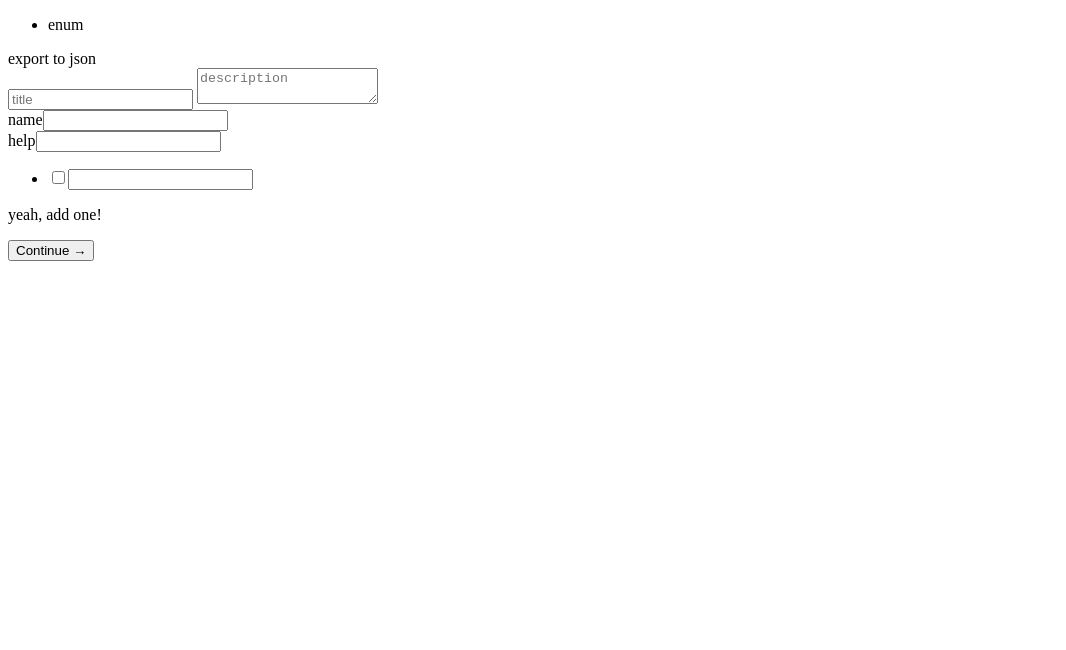
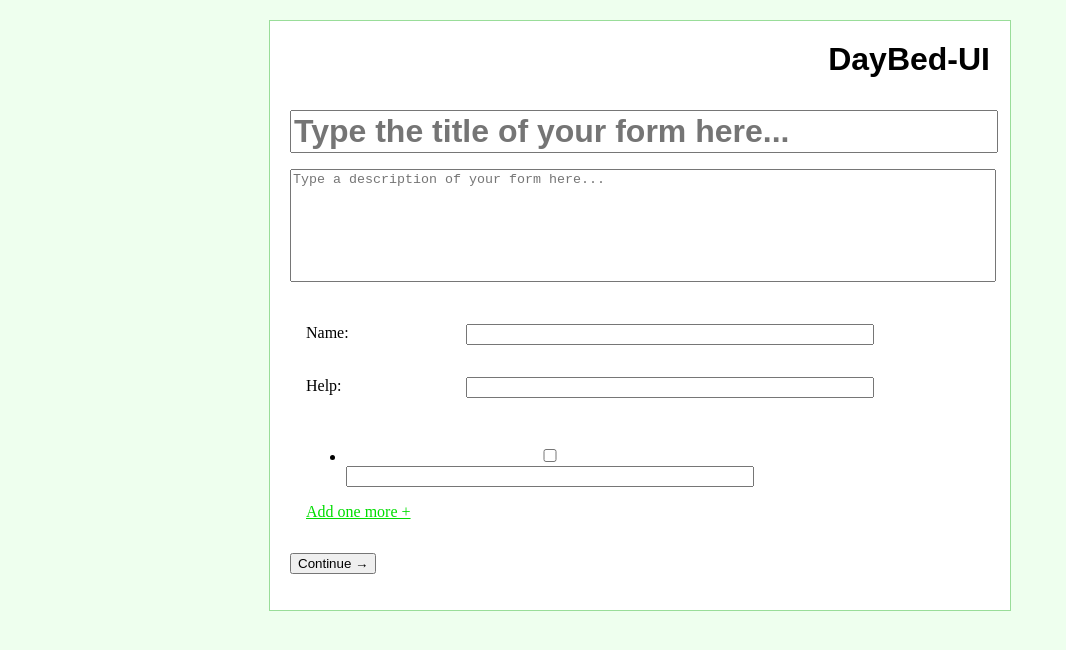
Before and after one commit to spiral-project/daybed-todo, a plain HTML site: page index.html in a window 1280 px wide. Shown: the whole page, without its empty margins (0-1066 px from the left). Drawn offline with Linux system fonts and the light colour scheme; a web font is replaced by a local one.

Commit message:
Add some style downthere \!

```diff
--- a/daybed.js
+++ b/daybed.js
@@ -33,10 +33,12 @@ ChoiceFieldGenerator.prototype.createChoices = function(){
 
     var choices = document.createElement('div');
     var littlePlus = document.createElement('a');
-    littlePlus.innerHTML = "yeah, add one!";
+    littlePlus.href = "#";
+    littlePlus.innerHTML = "Add one more &plus;";
     //var self = this;
     littlePlus.onclick = function(){
         this.addChoice(ul);
+        return false;
     }.bind(this);
 
     choices.appendChild(ul);
@@ -61,11 +63,11 @@ ChoiceFieldGenerator.prototype.addChoice = function(ul){
 
 
 ChoiceFieldGenerator.prototype.build = function(node){
-    var name = this.createText("name");
+    var name = this.createText("Name");
     node.appendChild(name);
     this.name = name.lastChild;
 
-    help = this.createText("help");
+    help = this.createText("Help");
     node.appendChild(help);
     this.help = help.lastChild;
 
--- a/index.html
+++ b/index.html
@@ -1,27 +1,32 @@
 <!DOCTYPE HTML>
 <html>
 <head>
-        <meta http-equiv="content-type" content="text/html; charset=utf-8">
-
+    <meta http-equiv="content-type" content="text/html; charset=utf-8" />
+    <link rel="stylesheet" type="text/css" href="style.css" />
     <title>Index</title>
 </head>
 <body>
+
+<div id="container">
+    <h1>DayBed-UI</h1>
+
     <div id="available-fields">
         <ul>
             <li onclick="Enumfield().start_creation('#playground')">enum</li>
         </ul>
     </div>
-        <a onclick="alert(exportToJSON());">export to json</a>
 
-        <form action="index_submit" method="get" accept-charset="utf-8">
-            <input type="text" name="title" placeholder="title" />
-            <textarea name="description" placeholder="description"></textarea>
+    <form id="edited-form" action="index_submit" method="get" accept-charset="utf-8">
+        <input type="text" name="title" placeholder="Type the title of your form here..." class="header" />
+        <textarea name="description" placeholder="Type a description of your form here..." class="description"></textarea>
 
         <div id="fields"></div>
 
-            <p><input type="submit" value="Continue &rarr;"></p>
+        <p><button type="button" onclick="alert(exportToJSON());">Continue &rarr;</button></p>
     </form>
+</div>
 
 <script type="text/javascript" src="daybed.js"></script>
+
 </body>
 </html>
--- /dev/null
+++ b/style.css
@@ -0,0 +1,72 @@
+@import url('http://fonts.googleapis.com/css?family=Chau+Philomene+One');
+
+body {
+    background: #efe;
+    color: #000;
+    font-family:
+}
+
+h1 {
+    font-family: 'Chau Philomene One', sans-serif;
+    margin: 0 0 1em 0;
+    padding: 0;
+    text-align: right;
+}
+
+a {
+    color: #0d0;
+}
+
+a:hover {
+    color: #3d3;
+    text-decoration: underline;
+}
+
+#container {
+    width: 700px;
+    margin: 20px auto;
+    background: #fff;
+    border: #9d9 1px solid;
+    padding: 20px;
+}
+
+#available-fields {
+    display: none;
+}
+
+#edited-form .header {
+    display: block;
+    width: 100%;
+    font-size: 2em;
+    font-weight: bold;
+    margin-bottom: 0.5em;
+}
+
+#edited-form .description {
+    display: block;
+    width: 100%;
+    height: 8em;
+    margin-bottom: 2em;
+    resize: none;
+}
+
+#fields > div {
+    padding: 1em;
+}
+
+#fields > div:hover {
+    background: #fee;
+}
+
+#fields label {
+    width: 10em;
+    float: left;
+}
+
+#fields label:after {
+    content: ':';
+}
+
+#fields input {
+    width: 30em;
+}
```
Lines whose indentation alone changed are shown as unchanged.
